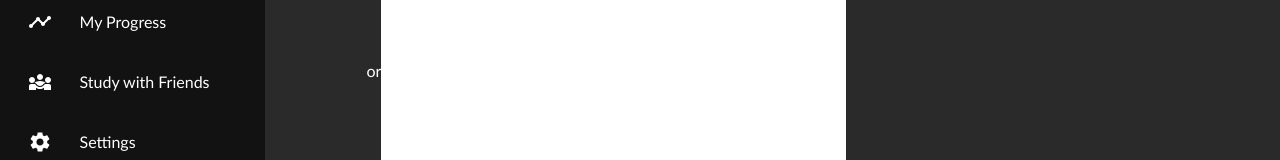
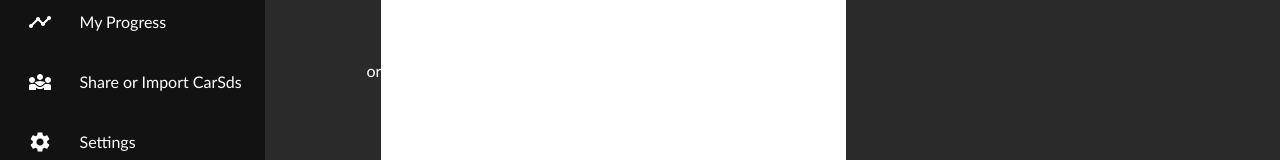
Before and after one commit to amaninderpreetsingh/studyToolNextjs, a Next.js app: page /generate in a window 1280 px wide. Shown: the part 253-413 px from the top of the page. Built offline with nearby package versions, Linux system fonts and the light colour scheme; no server answers.

Commit message:
Update SidebarData.js

```diff
--- a/src/components/sidebar/SidebarData.js
+++ b/src/components/sidebar/SidebarData.js
@@ -23,7 +23,7 @@ export const SidebarData = [
     link: "/url holder text",
   },
   {
-    title: "Study with Friends",
+    title: "Share or Import CarSds",
     icon: <Diversity3Icon />,
     link: "/url holder text",
   },
```
